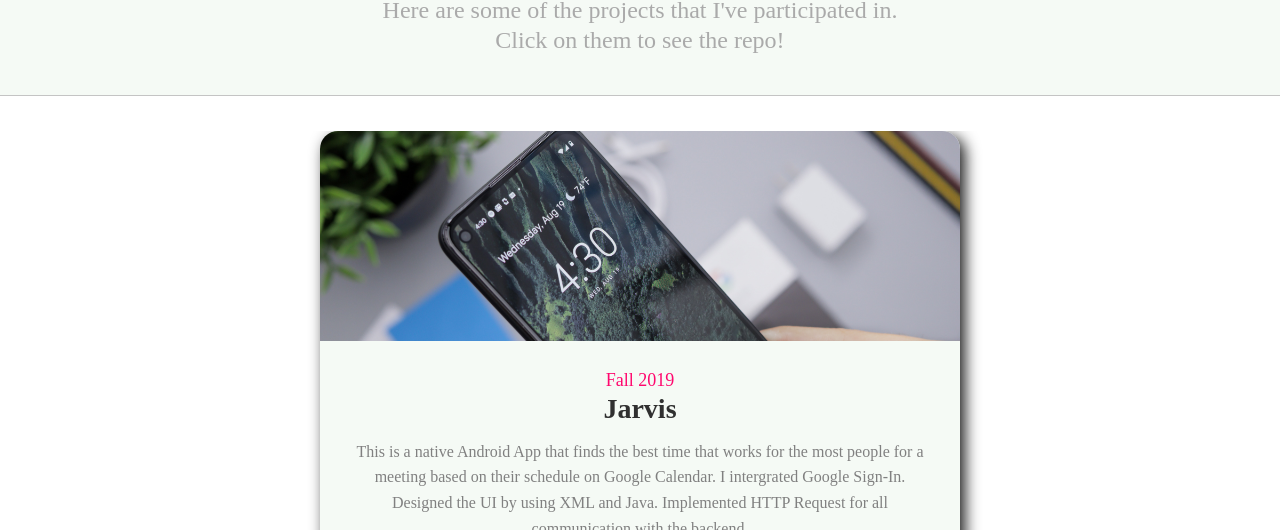
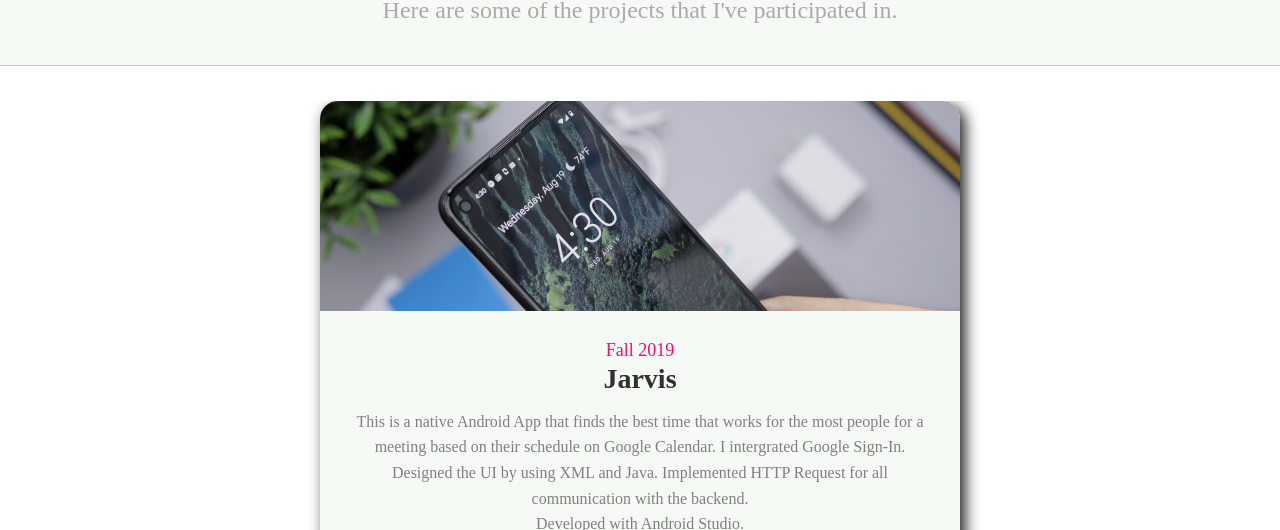
Before and after one commit to smkjason/smkjason.github.io, a website: page pages/my-projects.html in a window 1280 px wide. Shown: the part 156-686 px from the top of the page. Drawn offline with nearby package versions, Linux system fonts and the light colour scheme.

Commit message:
Projects page done. + Resume added

```diff
--- a/pages/my-projects.html
+++ b/pages/my-projects.html
@@ -54,8 +54,6 @@
             <div class="intro-item">
                 <h2 class="section_subtitle section__subtitle--intro">
                     Here are some of the projects that I've participated in.
-                    <br />
-                    Click on them to see the repo!
                 </h2>
             </div>
         </section>
```
